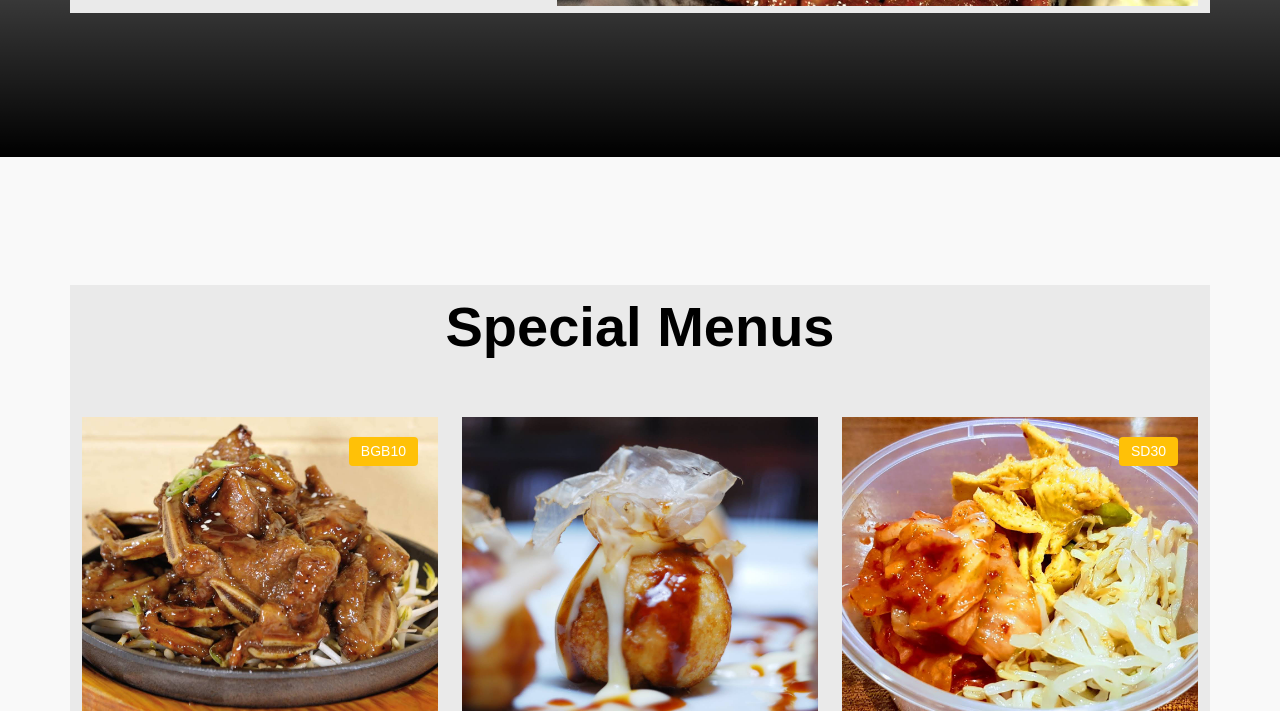
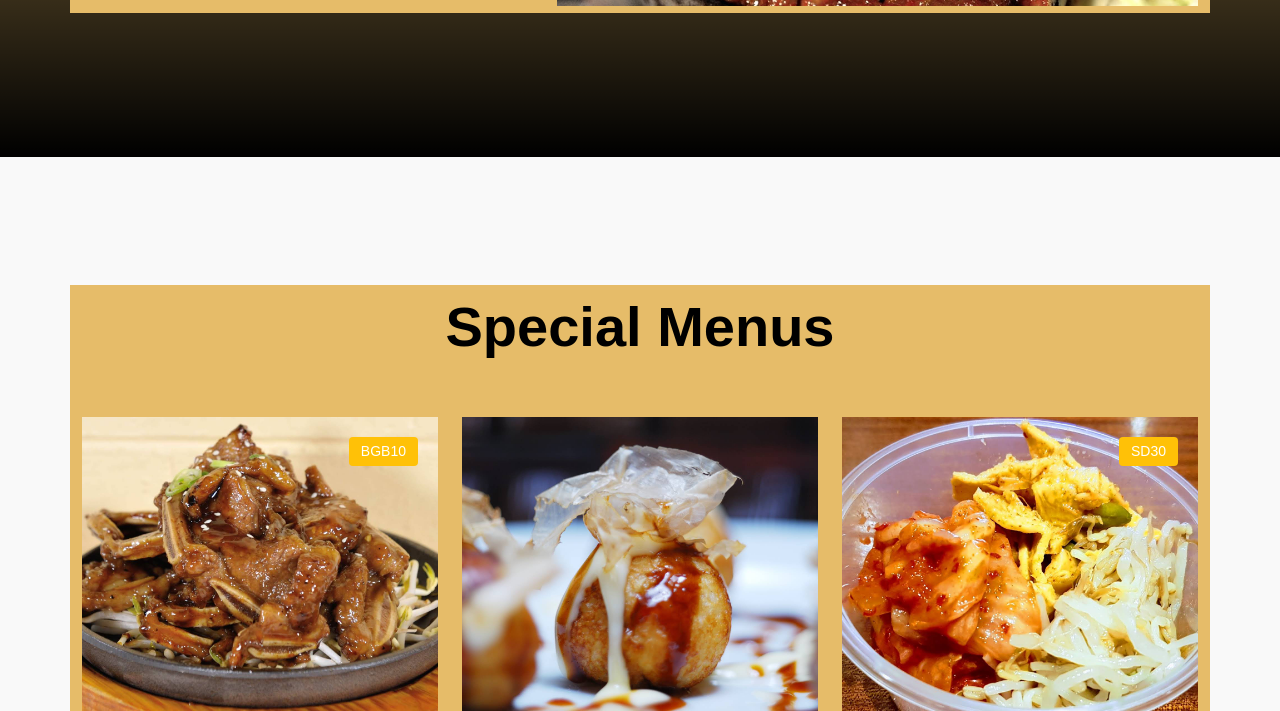
Before and after one commit to Caiqwe123/assignment3, a plain HTML site: page index.html in a window 1280 px wide. Shown: the part 597-1308 px from the top of the page. Drawn offline with Linux system fonts and the light colour scheme; files whose address does not match are found by name; a web font is replaced by a local one.

Commit message:
Add files via upload

```diff
--- a/css/tooplate-crispy-kitchen.css
+++ b/css/tooplate-crispy-kitchen.css
@@ -42,7 +42,7 @@ https://www.tooplate.com/view/2129-crispy-kitchen
 }
 
 * {
-  background-color: #eaeaea;
+  background-color: #e6bc69;
 }
 
 body {
```
